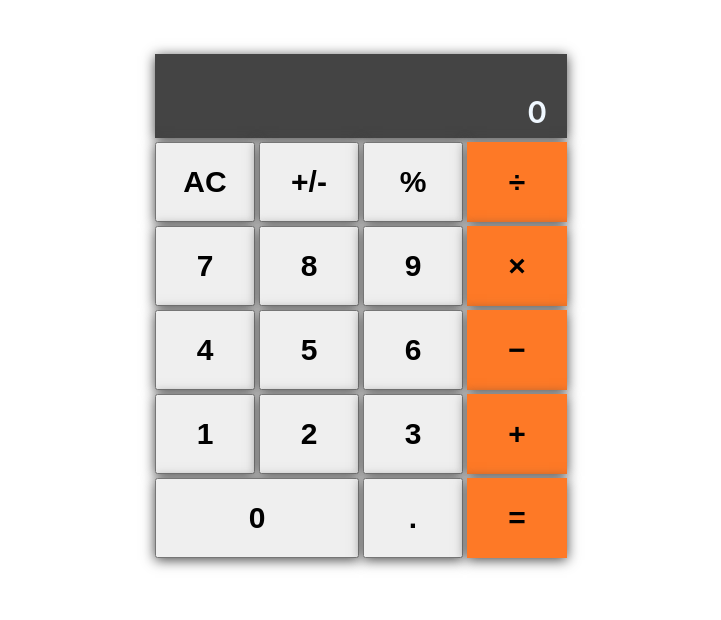
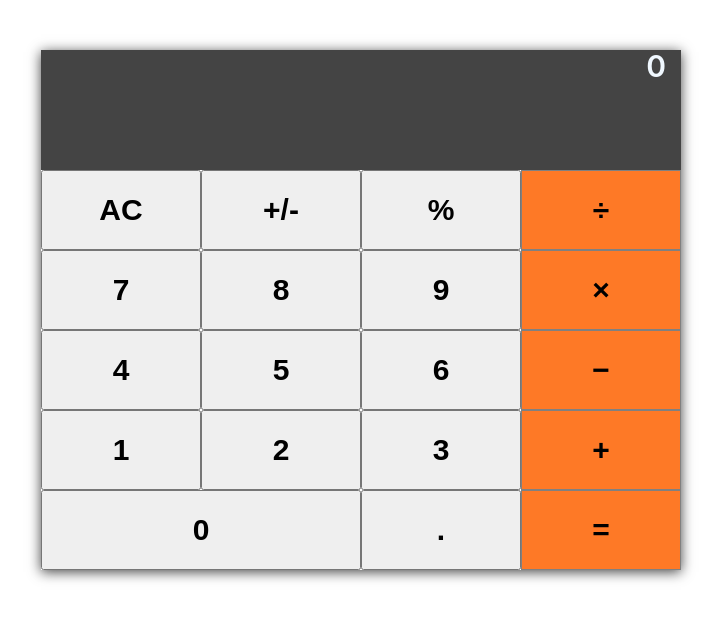
Before and after one commit to Mujeeb4582/Math_Magicians, a React (Create React App) app: page / in a window 1280 px wide. Shown: the top 620 px of the page, without its empty margins (279-1000 px from the left). Built offline with nearby package versions, Linux system fonts and the light colour scheme.

Commit message:
Add styling

```diff
--- a/src/componenets/calculator.js
+++ b/src/componenets/calculator.js
@@ -15,7 +15,7 @@ class Calculator extends Component {
 
   handleBtn = (btn) => {
     this.setState((object) => calculate(object, btn));
-  }
+  };
 
   render() {
     const { total, operation, next } = this.state;
@@ -24,40 +24,168 @@ class Calculator extends Component {
         <div className="btn-container">
           <div className="screen">
             <p>
-              <span>{ total }</span>
-              <span>{ operation }</span>
-              <span>{ next }</span>
+              <span>{total}</span>
+              <span>{operation}</span>
+              <span>{next}</span>
             </p>
           </div>
-          <div className="btn-row">
-            <button id="AC" className="btn" type="button" onClick={(e) => this.handleBtn(e.target.id)}>AC</button>
-            <button id="+/-" className="btn" type="button" onClick={(e) => this.handleBtn(e.target.id)}>+/-</button>
-            <button id="%" className="btn" type="button" onClick={(e) => this.handleBtn(e.target.id)}>%</button>
-            <button id="&divide;" className="btn color" type="button" onClick={(e) => this.handleBtn(e.target.id)}>&divide;</button>
-          </div>
-          <div className="btn-row">
-            <button id="7" className="btn" type="button" onClick={(e) => this.handleBtn(e.target.id)}>7</button>
-            <button id="8" className="btn" type="button" onClick={(e) => this.handleBtn(e.target.id)}>8</button>
-            <button id="9" className="btn" type="button" onClick={(e) => this.handleBtn(e.target.id)}>9</button>
-            <button id="x" className="btn color" type="button" onClick={(e) => this.handleBtn(e.target.id)}>&times;</button>
-          </div>
-          <div className="btn-row">
-            <button id="4" className="btn" type="button" onClick={(e) => this.handleBtn(e.target.id)}>4</button>
-            <button id="5" className="btn" type="button" onClick={(e) => this.handleBtn(e.target.id)}>5</button>
-            <button id="6" className="btn" type="button" onClick={(e) => this.handleBtn(e.target.id)}>6</button>
-            <button id="-" className="btn color" type="button" onClick={(e) => this.handleBtn(e.target.id)}>&minus;</button>
-          </div>
-          <div className="btn-row">
-            <button id="1" className="btn" type="button" onClick={(e) => this.handleBtn(e.target.id)}>1</button>
-            <button id="2" className="btn" type="button" onClick={(e) => this.handleBtn(e.target.id)}>2</button>
-            <button id="3" className="btn" type="button" onClick={(e) => this.handleBtn(e.target.id)}>3</button>
-            <button id="&#43;" className="btn color" type="button" onClick={(e) => this.handleBtn(e.target.id)}>&#43;</button>
-          </div>
-          <div className="btn-last-row">
-            <button id="0" className="btn zero" type="button" onClick={(e) => this.handleBtn(e.target.id)}>0</button>
-            <button id="." className="btn" type="button" onClick={(e) => this.handleBtn(e.target.id)}>.</button>
-            <button id="&#61;" className="btn color" type="button" onClick={(e) => this.handleBtn(e.target.id)}>&#61;</button>
-          </div>
+
+          <button
+            id="AC"
+            className="btn"
+            type="button"
+            onClick={(e) => this.handleBtn(e.target.id)}
+          >
+            AC
+          </button>
+          <button
+            id="+/-"
+            className="btn"
+            type="button"
+            onClick={(e) => this.handleBtn(e.target.id)}
+          >
+            +/-
+          </button>
+          <button
+            id="%"
+            className="btn"
+            type="button"
+            onClick={(e) => this.handleBtn(e.target.id)}
+          >
+            %
+          </button>
+          <button
+            id="&divide;"
+            className="btn color"
+            type="button"
+            onClick={(e) => this.handleBtn(e.target.id)}
+          >
+            &divide;
+          </button>
+
+          <button
+            id="7"
+            className="btn"
+            type="button"
+            onClick={(e) => this.handleBtn(e.target.id)}
+          >
+            7
+          </button>
+          <button
+            id="8"
+            className="btn"
+            type="button"
+            onClick={(e) => this.handleBtn(e.target.id)}
+          >
+            8
+          </button>
+          <button
+            id="9"
+            className="btn"
+            type="button"
+            onClick={(e) => this.handleBtn(e.target.id)}
+          >
+            9
+          </button>
+          <button
+            id="x"
+            className="btn color"
+            type="button"
+            onClick={(e) => this.handleBtn(e.target.id)}
+          >
+            &times;
+          </button>
+
+          <button
+            id="4"
+            className="btn"
+            type="button"
+            onClick={(e) => this.handleBtn(e.target.id)}
+          >
+            4
+          </button>
+          <button
+            id="5"
+            className="btn"
+            type="button"
+            onClick={(e) => this.handleBtn(e.target.id)}
+          >
+            5
+          </button>
+          <button
+            id="6"
+            className="btn"
+            type="button"
+            onClick={(e) => this.handleBtn(e.target.id)}
+          >
+            6
+          </button>
+          <button
+            id="-"
+            className="btn color"
+            type="button"
+            onClick={(e) => this.handleBtn(e.target.id)}
+          >
+            &minus;
+          </button>
+
+          <button
+            id="1"
+            className="btn"
+            type="button"
+            onClick={(e) => this.handleBtn(e.target.id)}
+          >
+            1
+          </button>
+          <button
+            id="2"
+            className="btn"
+            type="button"
+            onClick={(e) => this.handleBtn(e.target.id)}
+          >
+            2
+          </button>
+          <button
+            id="3"
+            className="btn"
+            type="button"
+            onClick={(e) => this.handleBtn(e.target.id)}
+          >
+            3
+          </button>
+          <button
+            id="&#43;"
+            className="btn color"
+            type="button"
+            onClick={(e) => this.handleBtn(e.target.id)}
+          >
+            &#43;
+          </button>
+
+          <button
+            id="0"
+            className="btn zero"
+            type="button"
+            onClick={(e) => this.handleBtn(e.target.id)}
+          >
+            0
+          </button>
+          <button
+            id="."
+            className="btn"
+            type="button"
+            onClick={(e) => this.handleBtn(e.target.id)}
+          >
+            .
+          </button>
+          <button
+            id="&#61;"
+            className="btn color"
+            type="button"
+            onClick={(e) => this.handleBtn(e.target.id)}
+          >
+            &#61;
+          </button>
         </div>
       </div>
     );
--- a/src/componenets/calculator.scss
+++ b/src/componenets/calculator.scss
@@ -10,11 +10,8 @@ $shadow: #444 0 2px 12px;
   margin-top: 50px;
 
   .btn {
-    box-shadow: $shadow;
     display: flex;
     padding: 12px 3px;
-    width: 100px;
-    height: 80px;
     justify-content: center;
     align-items: center;
     font-size: $myFontSize;
@@ -24,46 +21,43 @@ $shadow: #444 0 2px 12px;
 
   .color {
     background-color: #fe7926;
-    border: none;
+    border: 1px solid gray;
   }
 
   .color:active {
     background-color: #e97926;
   }
 
+  .color:hover {
+    background-color: #e97926;
+  }
+
   .screen {
-    height: 4rem;
+    grid-area: 1/1/1/5;
     background-color: #444;
     text-align: right;
-    padding: 10px 20px;
     color: aliceblue;
-    box-shadow: $shadow;
 
     p {
+      margin: -5px;
+      padding: 3px 20px;
       font-size: $myFontSize;
       font-weight: $myFontWeight;
+      word-break: break-all;
     }
   }
 
   .btn-container {
-    display: flex;
-    flex-direction: column;
-    row-gap: 4px;
-    margin-top: 4px;
+    width: 50%;
+    box-shadow: $shadow;
+    display: grid;
+    grid-template-columns: repeat(4, 1fr);
+    grid-template-rows: repeat(6, 1fr);
+    grid-template-rows: 120px; /* top row is 120px in height */
+    grid-auto-rows: 80px;     /* any new rows created are 80px in height */
+  }
 
-    .btn-row {
-      display: flex;
-      gap: 4px;
-    }
-
-    .btn-last-row {
-      display: grid;
-      grid-template-columns: 1.02fr 0.5fr 0.5fr;
-      column-gap: 4px;
-
-      .zero {
-        width: 100%;
-      }
-    }
+  .zero {
+    grid-area: 6/1/6/3;
   }
 }
```
